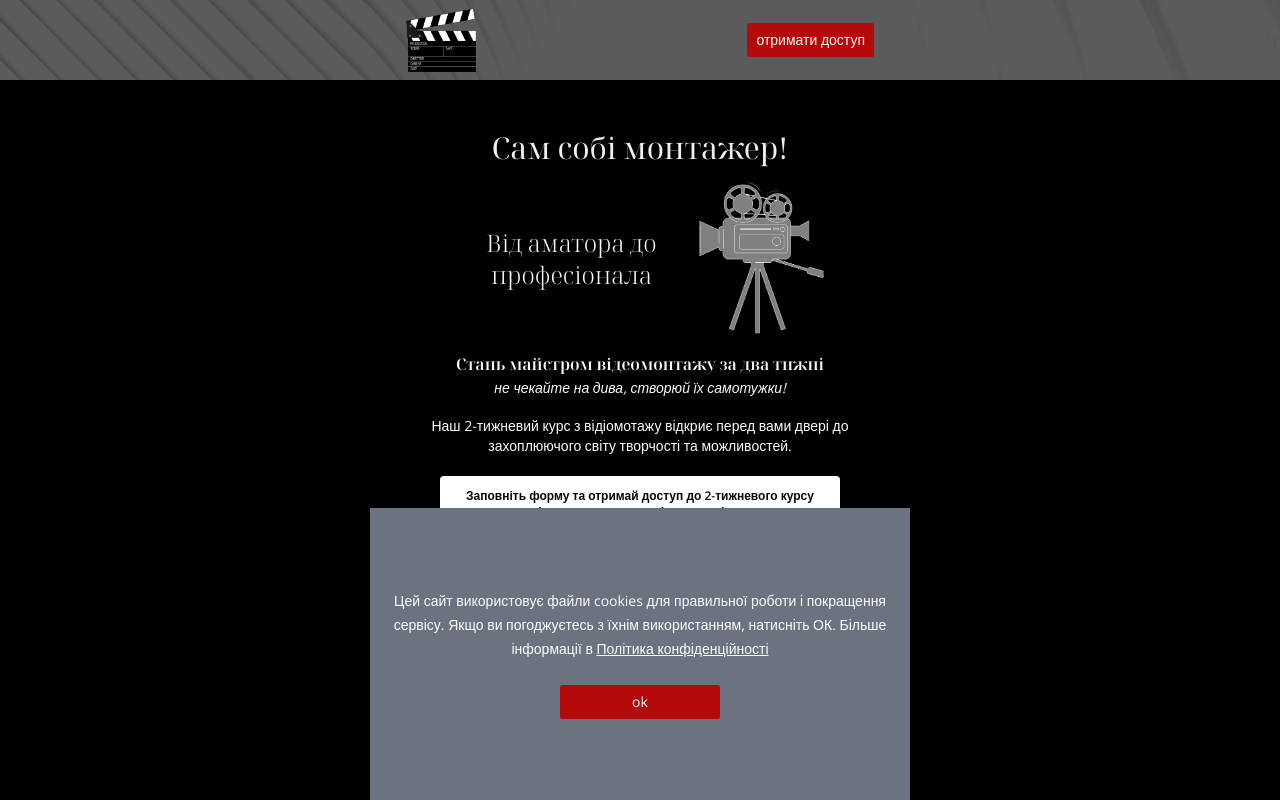
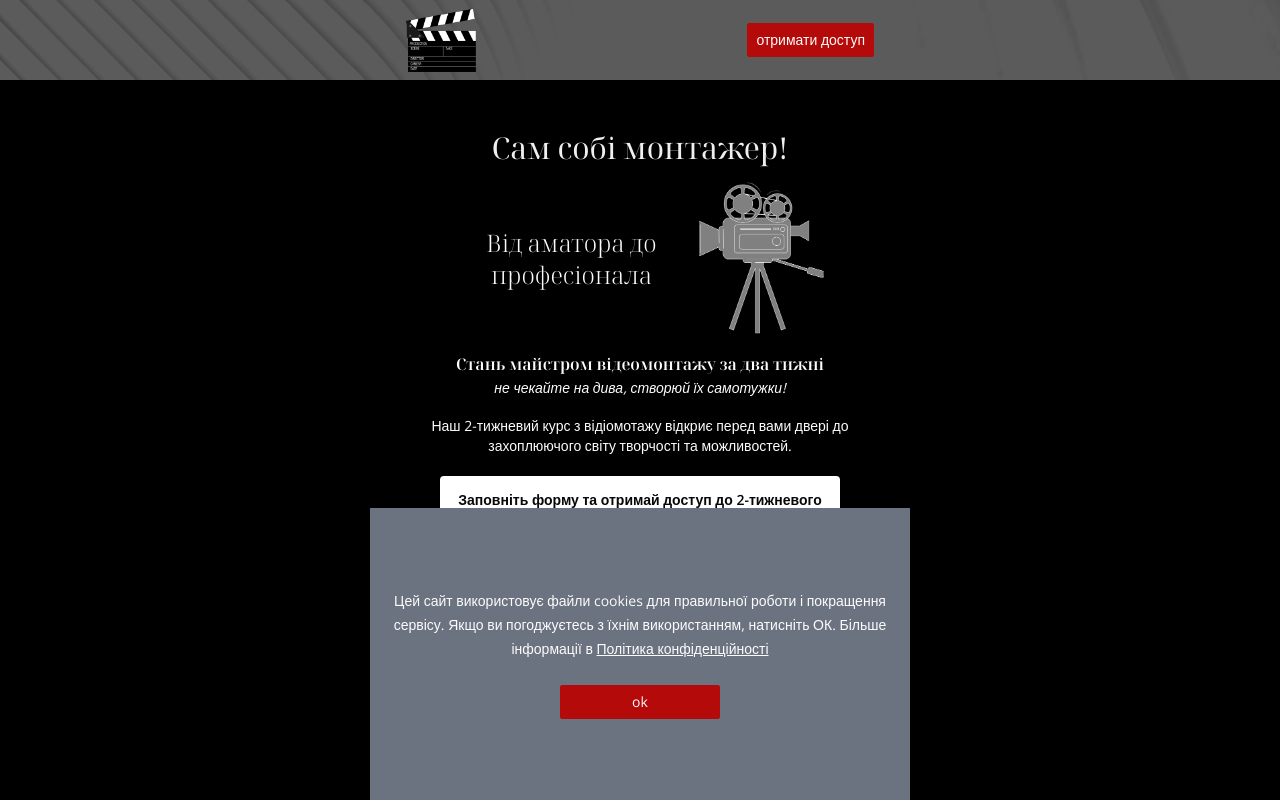
Before and after one commit to IraMira333/kateryna_kutsyk_master-class, a Next.js app: page / in a window 1280 px wide. Shown: the top 800 px of the page. Built offline with nearby package versions, Linux system fonts and the light colour scheme.

Commit message:
Update Slide1.tsx

```diff
--- a/src/components/Slide1/Slide1.tsx
+++ b/src/components/Slide1/Slide1.tsx
@@ -33,7 +33,7 @@ export const Slide1 = () => {
                     до захоплюючого світу творчості та можливостей.
                 </p>
                 <div className="bg-accentBg rounded shadow-md text-center p-3 mb-9 max-w-[400px] mx-auto">
-                    <p className="text-xs text-darkText font-semibold mb-3">
+                    <p className=" text-darkText font-semibold mb-3">
                         Заповніть форму та отримай доступ до 2-тижневого курсу
                         відеомонтажу за спеціальною ціною
                     </p>
```
